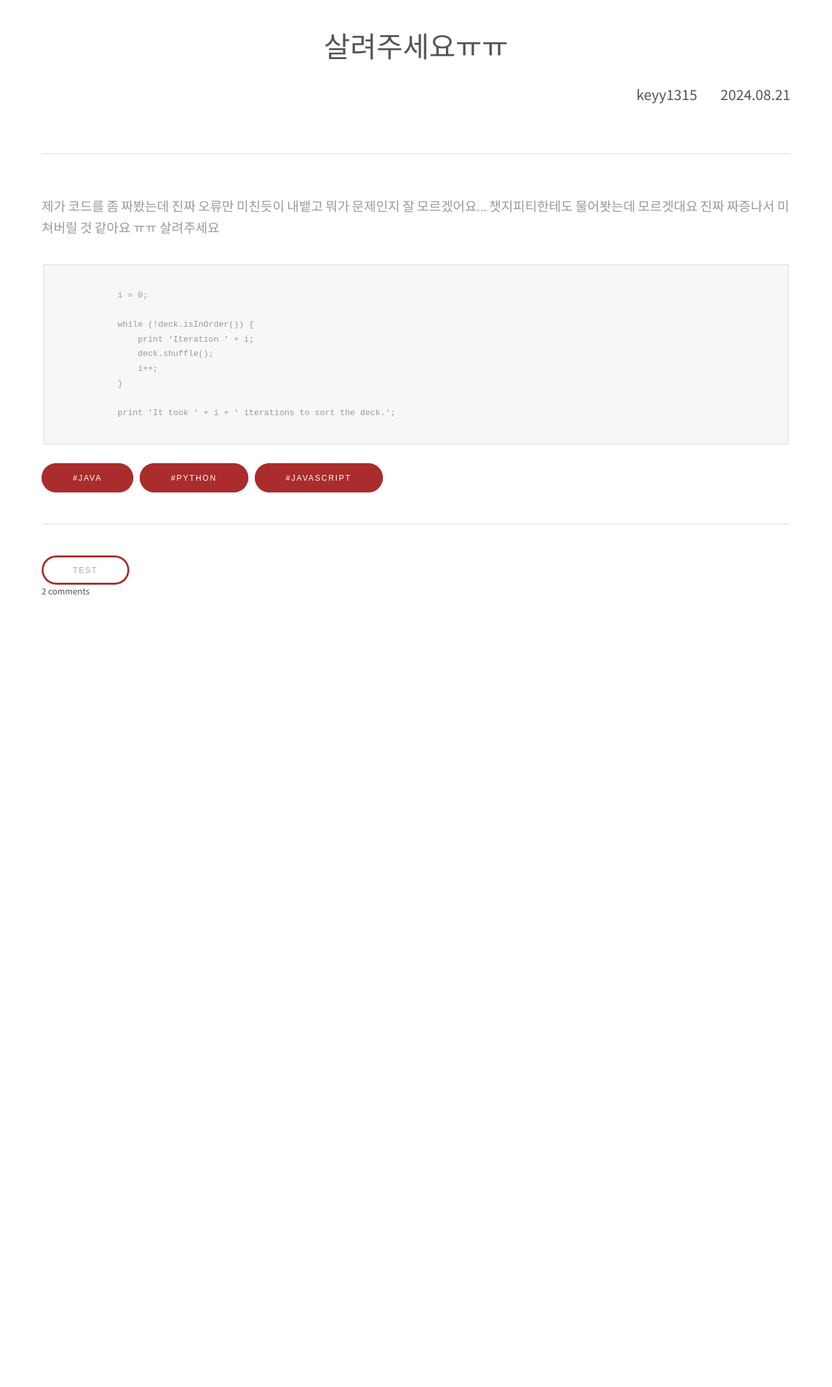
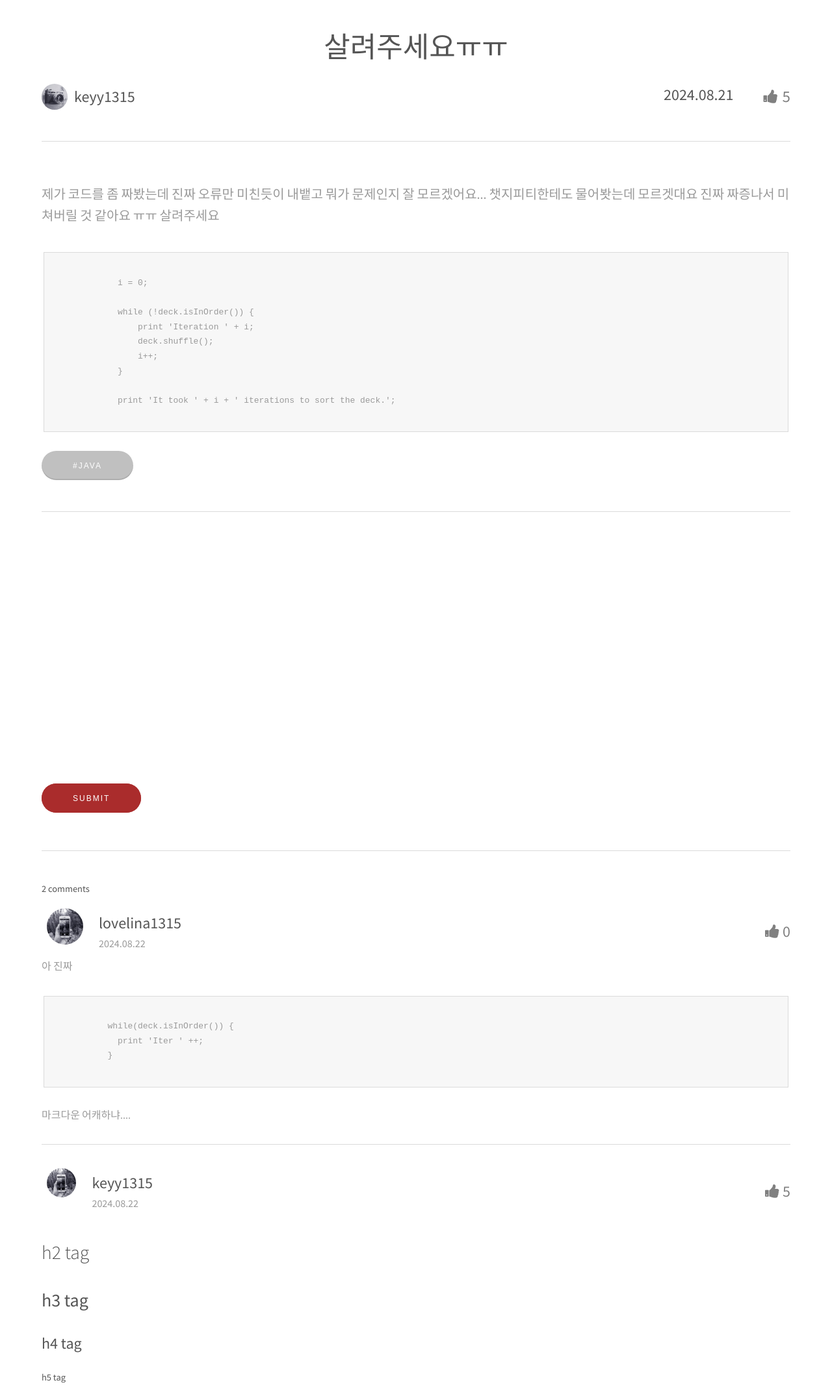
Before and after one commit to keyy1315/final-css, a website: page projection/view-code.html in a window 1280 px wide. Shown: the part 100-2235 px from the top of the page at 65% size. Before the commit the page ends 1132 px from the top, so only its background shows below. Drawn offline with nearby package versions, Linux system fonts and the light colour scheme; a script that the page names is missing; a small style sheet from the web is missing.

Commit message:
Design: css fix

```diff
--- a/projection/assets/css/main.css
+++ b/projection/assets/css/main.css
@@ -2339,14 +2339,107 @@ input[type="radio"] + label:before {
 
 /* add */
 
+#article-info {
+  display: flex; /* 플렉스 박스 사용 */
+  align-items: center; /* 수직 정렬 */
+}
+
+.user-info {
+  display: flex; /* 플렉스 박스 사용 */
+  align-items: center; /* 수직 정렬 */
+  margin-right: auto;
+}
+
+.user-image {
+  width: 40px; /* 이미지 크기 조정 */
+  height: 40px; /* 이미지 크기 조정 */
+  border-radius: 50%; /* 이미지 둥글게 만들기 */
+  margin-right: 10px; /* 이미지와 텍스트 사이의 간격 조정 */
+}
+
+.username {
+  margin: 0; /* 기본 마진 제거 */
+}
+
+#article-info .icon {
+  font-size: 24px; /* 아이콘 크기 조정 */
+  color: gray; /* 기본 색상 회색 */
+  margin-left: 10px; /* 아이콘과 텍스트 사이의 간격 조정 */
+  transition: none; /* 마우스를 올려도 색상 변경 없음 */
+}
+
+#article-info .icon .count {
+  font-size: 25px; /* 숫자 크기 조정 */
+  margin-left: 2px; /* 아이콘과 숫자 사이의 간격 조정 */
+  color: gray; /* 숫자의 색상 회색 */
+}
+
+#comment-container .image {
+  height: 80px !important;
+  width: 80px !important;
+
+  overflow: hidden;
+  img {
+    width: 100%;
+    height: auto;
+    display: block;
+  }
+}
+
+#comment-container .icon {
+  font-size: 24px; /* 아이콘 크기 조정 */
+  margin-left: 10px; /* 아이콘과 텍스트 사이의 간격 조정 */
+  color: gray; /* 기본 색상 회색 */
+  transition: color 0.3s; /* 색상 변경 시 부드러운 전환 효과 */
+}
+
+#comment-container .icon:hover {
+  color: red; /* 마우스를 올렸을 때 색상 빨간색 */
+}
+
+#comment-container ul {
+  list-style-type: none; /* 점 없애기 */
+  padding: 0; /* 기본 패딩 제거 */
+  margin: 0; /* 기본 마진 제거 */
+  display: flex; /* 가로 정렬을 위한 flex 사용 */
+  justify-content: space-between; /* 아이콘을 오른쪽 끝으로 */
+}
+
+#comment-container li {
+  display: flex; /* li 내부 항목들을 가로로 정렬 */
+  align-items: center; /* 수직 정렬을 가운데로 설정 */
+}
+
+#editor {
+  height: 350px !important;
+  margin-bottom: 20px;
+}
+
+#submit {
+  margin-bottom: 10px;
+}
+
+.scroll-sync {
+  margin: 0;
+}
+
+.toastui-editor-file-select-button {
+  font-size: 11px;
+  padding: 0;
+}
+
+#checkbox-container:hover {
+  background-color: #ffffff;
+}
+
 .toastui-editor-defaultUI-toolbar button {
+  align-content: center;
+  justify-content: center;
+  align-items: center;
   box-shadow: none;
 }
 .toastui-editor-popup-body button {
   box-shadow: none;
-}
-.toastui-editor-button-container button {
-
 }
 
 .question-content p {
@@ -2935,11 +3028,11 @@ button.disabled,
 button:disabled,
 .button.disabled,
 .button:disabled {
-  background-color: #9a9a9a !important;
+  background-color: #b1b1b1 !important;
   box-shadow: inset 0 -0.15em 0 0 rgba(0, 0, 0, 0.15);
-  color: #ccc !important;
+  color: #ffffff !important;
   cursor: default;
-  opacity: 0.25;
+  opacity: 0.8;
 }
 
 @media screen and (max-width: 480px) {
--- a/projection/view-code.html
+++ b/projection/view-code.html
@@ -38,10 +38,19 @@
         <div class="inner">
           <header class="align-center">
             <h2>살려주세요ㅠㅠ</h2>
-            <div class="row">
-                <h4>keyy1315</h4>
-                <h4>2024.08.21</h4>
+            <div class="row" id="article-info">
+              <div class="user-info">
+                  <img src="images/pic02.jpg" alt="User Image" class="user-image" /> <!-- 이미지 추가 -->
+                  <h4 class="username">keyy1315</h4>
+              </div>
+              <div class="row">
+              <h4 style="margin: 0;">2024.08.21</h4>
+              <a class="icon fa-thumbs-up">
+                  <span class="label">thumbsUp</span>
+                  <span class="count">5</span>
+              </a>
             </div>
+          </div>
             <hr class="major" />
           </header>
           <div class="question-content">
@@ -62,14 +71,18 @@
             </code></pre>
         </div>
         <div class="button-container">
-            <button class="button special">#java</button>
-            <button class="button special">#python</button>
-            <button class="button special">#javascript</button>
+            <button class="button special disabled">#java</button>
+
             </div>
         <hr class="major" />
 
+
         <div id="editor"></div>
-        <button id="test">test</button>
+        <button class="button special" id="submit">submit</button>
+
+        <hr class="major" />
+
+<!-- 에디터 js -->
 <script>
         const Editor = toastui.Editor;
 
@@ -80,11 +93,74 @@
           previewStyle: 'vertical'
         });
 
-          document.getElementById('test').addEventListener('click',() => {
-            const content =editor.getMarkdown();
+          document.getElementById('submit').addEventListener('click',() => {
+            const content =editor.getHTML();
             console.log(content);
           })
 </script>
+
         <h5>2 comments</h5>
+        <div id="comment-container">
+          <ul>
+            <li>
+              <div class="image round left">
+              <img src="images/pic01.jpg" alt="Pic 01"/>
+              </div>
+              <div>
+                <h4 style="margin: 0;">lovelina1315</h4>
+                 2024.08.22
+              </div>
+            </li>
+            <li>
+              <a href="#" class="icon fa-thumbs-up">
+                <span class="label">thumbsUp</span>
+                <span class="count">0</span>
+              </a>
+              </li>
+            </ul>
+            <div id="comment">
+        <p>
+          아 진짜
+        </p>
+        <pre><code>
+          while(deck.isInOrder()) {
+            print 'Iter ' ++;
+          }
+        </code></pre>
+        <p>
+          마크다운 어캐하냐....
+        </p>
+              </div>
+        </div>
+
+        <hr />
+
+        <div id="comment-container">
+          <ul>
+            <li>
+              <div class="image round left">
+              <img src="images/pic01.jpg" alt="Pic 01"/>
+              </div>
+              <div>
+                <h4 style="margin: 0;">keyy1315</h4>
+                 2024.08.22
+              </div>
+            </li>
+            <li>
+              <a href="#" class="icon fa-thumbs-up">
+                <span class="label">thumbsUp</span>
+                <span class="count">5</span>
+              </a>
+              </li>
+            </ul>
+            <div id="comment">
+        <p>
+          <h2>h2 tag</h1>
+          <h3>h3 tag</h1>
+          <h4>h4 tag</h1>
+          <h5>h5 tag</h1>
+        </p>
+              </div>
+        </div>
   </body>
 </html>
```
Also changed, not shown: projection/code-review.html (+6 -6 lines).
